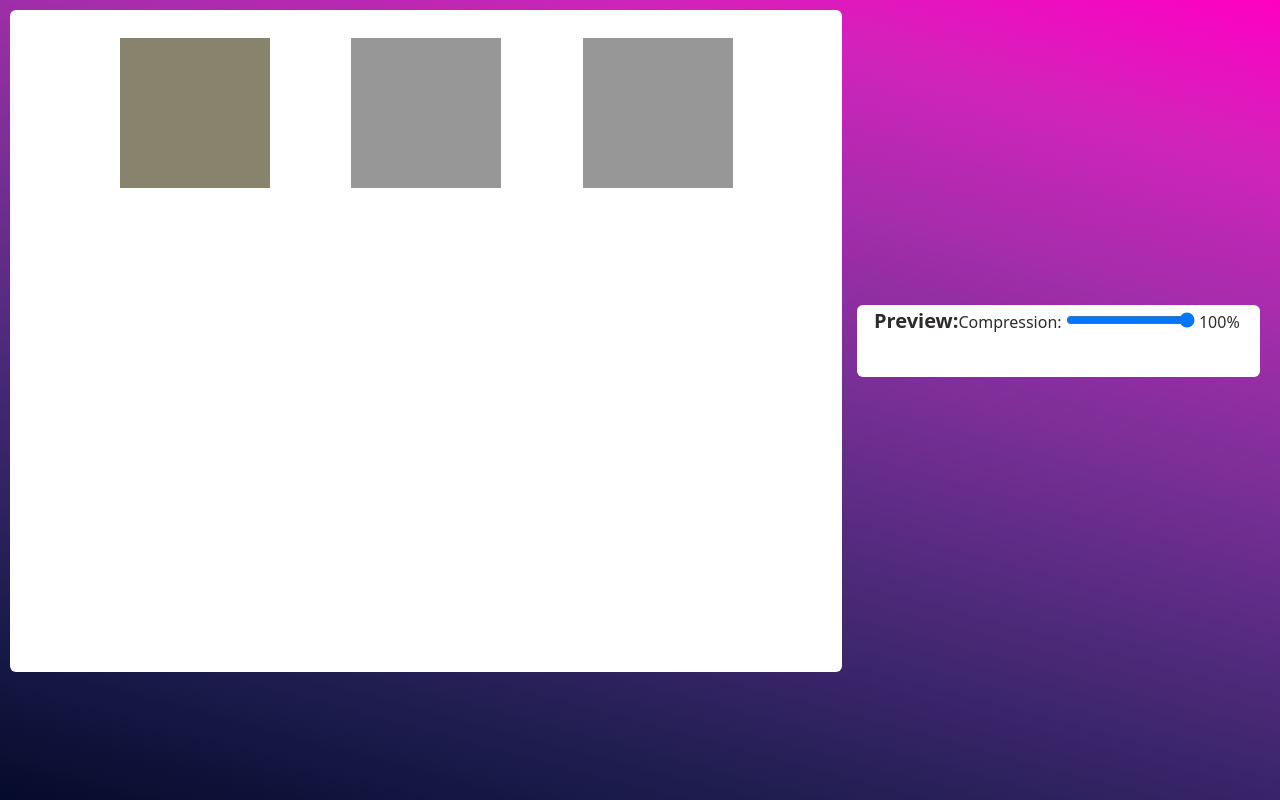
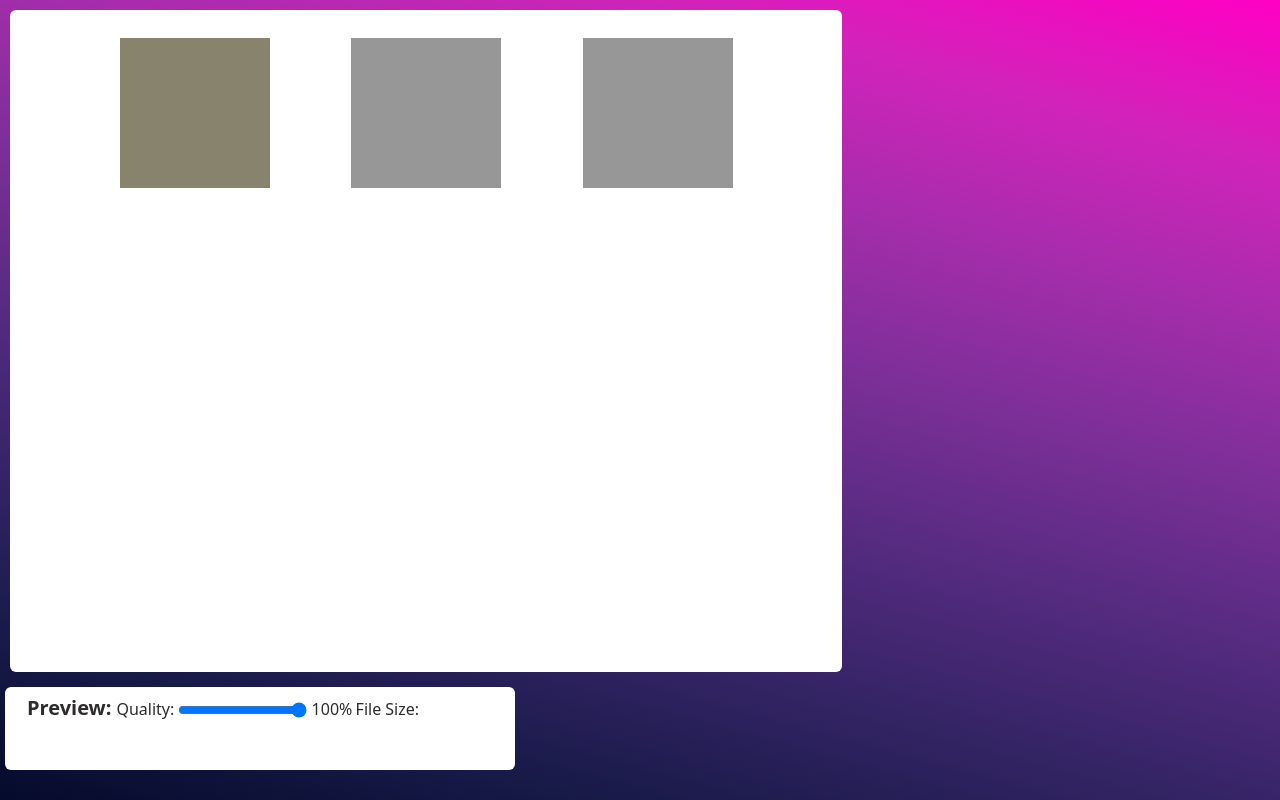
Before and after one commit to IpsumLorem16/YTimagecropper, a plain HTML site: page drawbox.html in a window 1280 px wide. Drawn offline with Linux system fonts and the light colour scheme.

Commit message:
fix layout issues

```diff
--- a/drawbox.css
+++ b/drawbox.css
@@ -49,7 +49,7 @@ section.cropper-tool {
     display: block;
     margin-bottom: 10px;
 }
-.preview {
+section.preview {
     max-width: fit-content;
     padding: 0 17px 17px 17px;
     background: #ffffff;
@@ -67,11 +67,28 @@ section.cropper-tool {
     align-items: baseline;
     justify-content: space-between;
     padding: 4px 3px 6px 0;
+    margin:5px;
+    gap:5px;
 }
 
 .preview__header h2{
     font-size: 20px;
 }
+
+.preview__header .quality-form input {
+    vertical-align: bottom;
+}
+
+.preview__header .quality-form output {
+    display: inline-block;
+    width: 39px;
+}
+
+.preview__header .filesize-text span {
+    display: inline-block;
+    min-width: 67px;
+}
+
 
 h1,
 h2,
--- a/drawbox.html
+++ b/drawbox.html
@@ -30,12 +30,12 @@
                 <h2>Preview:</h2>
                 <!-- set the quality of the cropped image  -->
                 <form id="qualitySlider" class="quality-form">
-                    <label for="" qualityInput>Compression: </label>
+                    <label for="" qualityInput>Quality: </label>
                     <input type="range" id="qualityInput" name="qualityInput" value="100" />
-                    <output id="qualityOutput" name="qualityOutput" for="qualityInput">100</output>%
+                    <output id="qualityOutput" name="qualityOutput" for="qualityInput">100%</output>
                 </form>
                 <!-- Displays Filesize -->
-                <div id="fileSize" class="filesize-text"><span></span></div>
+                <div class="filesize-text">File Size: <span id="readableSizeText"></span></div>
             </div>
             <!-- Image -->
             <img src="" alt="" id="previewImage" class="preview-image">
@@ -45,7 +45,7 @@
 
     <!-- Script goes here. -->
     <script>
-        const fileSizeTextEl = document.querySelector('#fileSize span');
+        const fileSizeTextEl = document.getElementById('readableSizeText');
         const canvas = document.getElementById('myCanvas');
         const ctx = canvas.getContext('2d');
         const image = new Image();
@@ -205,7 +205,7 @@
         let isMouseDown = false;
 
         qualityInput.addEventListener('input', (e) => {
-            qualityOutput.value = qualityInput.value;
+            qualityOutput.value = `${qualityInput.value}%`
             if(!isMouseDown) {debouncedCaptureBoxAsImage();}
         });
 
@@ -224,8 +224,7 @@
         // Update filesize text
         function updateFileSizeText(fileSize) {
             const readableSize = humanFileSize(fileSize);
-            const text = `Cropped File Size: ${readableSize}`;
-            fileSizeTextEl.innerText = text;
+            fileSizeTextEl.innerText = readableSize;
         }
 
 
```
